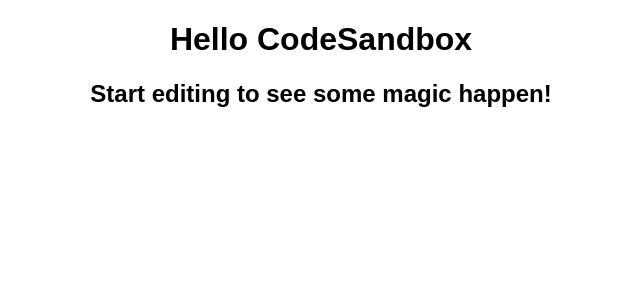
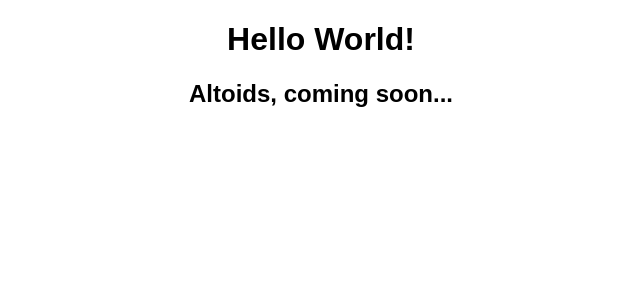
Before and after one commit to StoneDog02/Astroids, a React (Create React App) app: page / in a window 1280 px wide. Shown: the top 300 px of the page, without its empty margins (319-959 px from the left). Built offline with nearby package versions, Linux system fonts and the light colour scheme.

Commit message:
changed nvmrc

```diff
--- a/src/App.js
+++ b/src/App.js
@@ -3,8 +3,8 @@
 export default function App() {
   return (
     <div className="App">
-      <h1>Hello CodeSandbox</h1>
-      <h2>Start editing to see some magic happen!</h2>
+      <h1>Hello World!</h1>
+      <h2>Altoids, coming soon...</h2>
     </div>
   );
 }
```
Also changed, not shown: package.json (+9 -4 lines), 1 other file (tests, documents, lock files or other folders).
